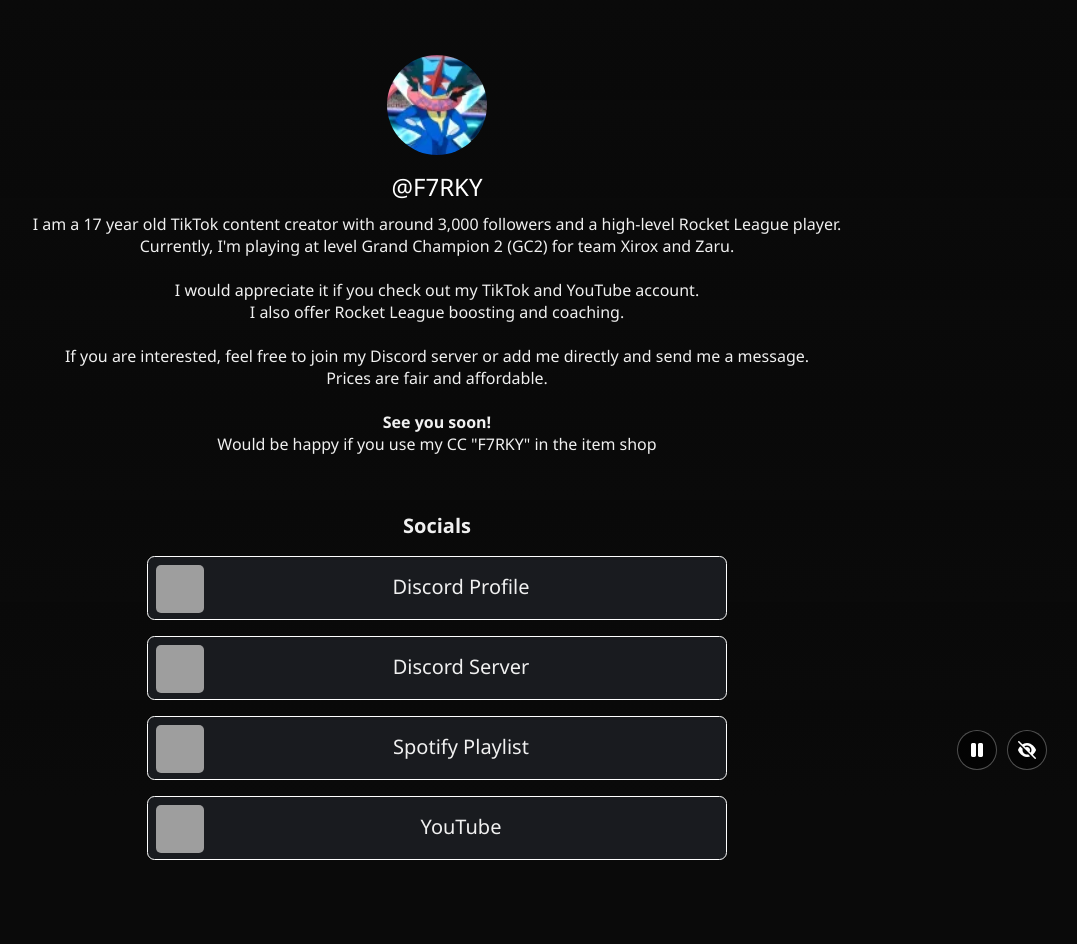
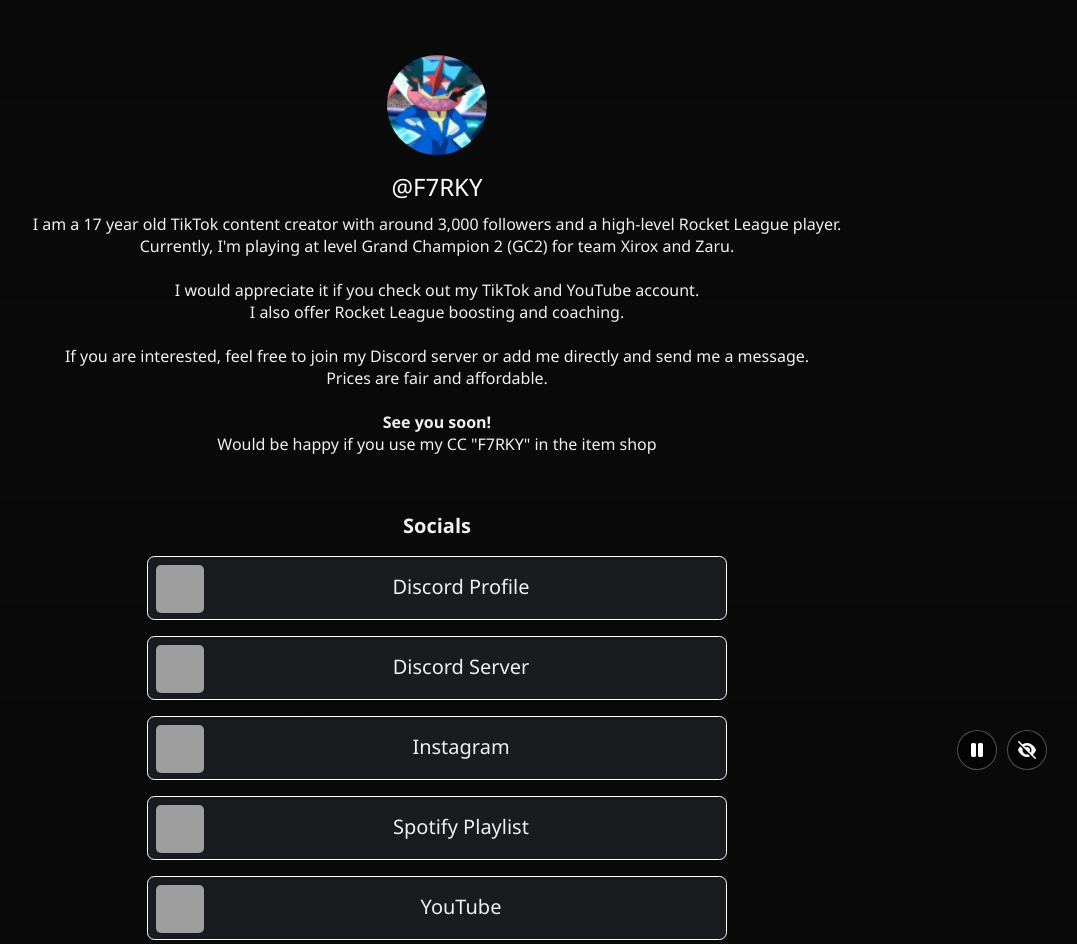
Before and after one commit to f7rky/f7rky.github.io, a plain HTML site: page socials/index.html in a window 1280 px wide. Shown: the top 944 px of the page, without its empty margins (203-1280 px from the left). Drawn offline with Linux system fonts and the light colour scheme; grey boxes are pictures that could not be loaded; a script that the page names is missing.

Commit message:
Added Instagram to socials

```diff
--- a/socials/index.html
+++ b/socials/index.html
@@ -109,6 +109,16 @@
                                 </div>
                             </div>
                         </div>
+                        <div class="st-element fadeIn" id="linkid=73jm315d">
+                            <div class="st-element-container">
+                                <div class="st-logo">
+                                    <img height="48" src="https://ugc.production.linktr.ee/e5636ac7-c723-4f80-9962-06dfd4729f17_IMG-0514.jpeg" width="48">
+                                </div>
+                                <div class="st-application">
+                                    <a>Instagram</a>
+                                </div>
+                            </div>
+                        </div>
                         <div class="st-element fadeIn" id="linkid=sS7hJnkH">
                             <div class="st-element-container">
                                 <div class="st-logo">
--- a/socials/script.js
+++ b/socials/script.js
@@ -14,6 +14,10 @@ document.getElementById("linkid=fdp329jm").addEventListener("click", function()
 	window.open("https://discord.gg/hdMzYKkXxw", "_blank")
 });
 
+document.getElementById("linkid=73jm315d").addEventListener("click", function() {
+	window.open("https://www.instagram.com/f7rkyrl/", "_blank")
+});
+
 document.getElementById("linkid=sS7hJnkH").addEventListener("click", function() {
 	window.open("https://open.spotify.com/playlist/76DhwtRMaJYEItB6siGSfm", "_blank")
 });
```
